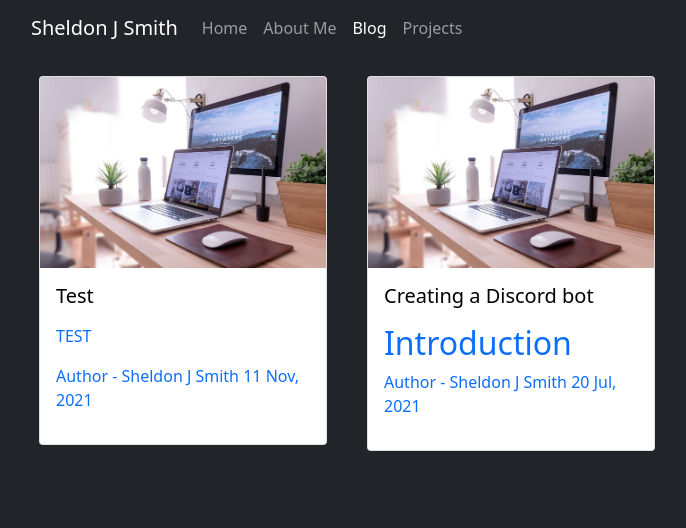
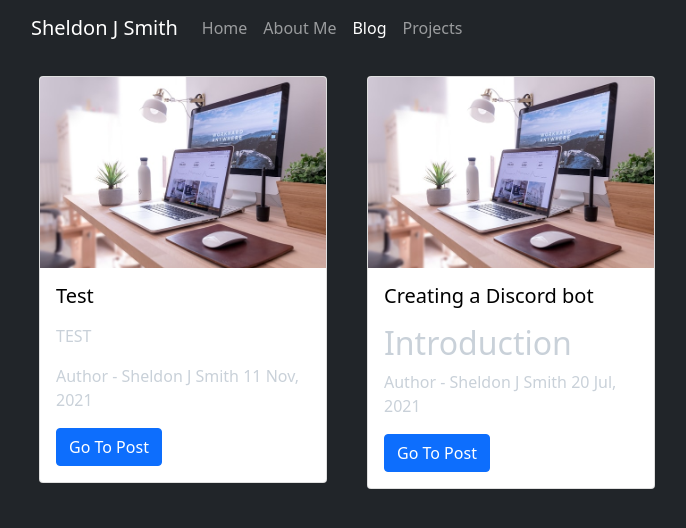
Before and after one commit to Screemm/screemm.github.io, a Jekyll site: the page built from blog.md, in a window 1280 px wide. Shown: the top 528 px of the page, without its empty margins (63-749 px from the left). Built offline with Jekyll 4.4.1, drawn with Linux system fonts in a browser that asks for light colours; nearby versions of some CDN libraries.

Commit message:
Update blog.html

```diff
--- a/_layouts/blog.html
+++ b/_layouts/blog.html
@@ -5,7 +5,6 @@
         <div class="container-fluid">
             <div class="container" style="margin-top: 20px;">
                 {% for post in site.posts %}
-                    <a href="{{ post.url }}">
                     <div class="card" aria-hidden="true" style="width: 18rem; float: left; margin-right: 20px; margin-left: 20px;">
                         <img src="assets/images/{{ post.img }}" class="card-img-top" alt="{{ post.title }}">
 
@@ -16,13 +15,9 @@
                                 <span class="col-8">Author - {{ post.author }}</span>
                                 <span class="col-8">{{ post.date | date: "%d %b, %Y" }}</span>
                             </p>
+                            <a href="{{ post.url }}" class="btn btn-primary">Go To Post</a>
                         </div>
                     </div>
-                    </a>
-                        <!--<div class="blog-header">{{ post.title }}</div>
-                        <div class="blog-body">{{ post.excerpt }}</div>
-                        <div class="blog-footer">Created by {{ post.author }} | {{ post.date | date: "%d %b, %Y" }}</div>
-                    </div>-->
                 {% endfor %}
             </div>
         </div>
```
Lines whose indentation alone changed are shown as unchanged.
